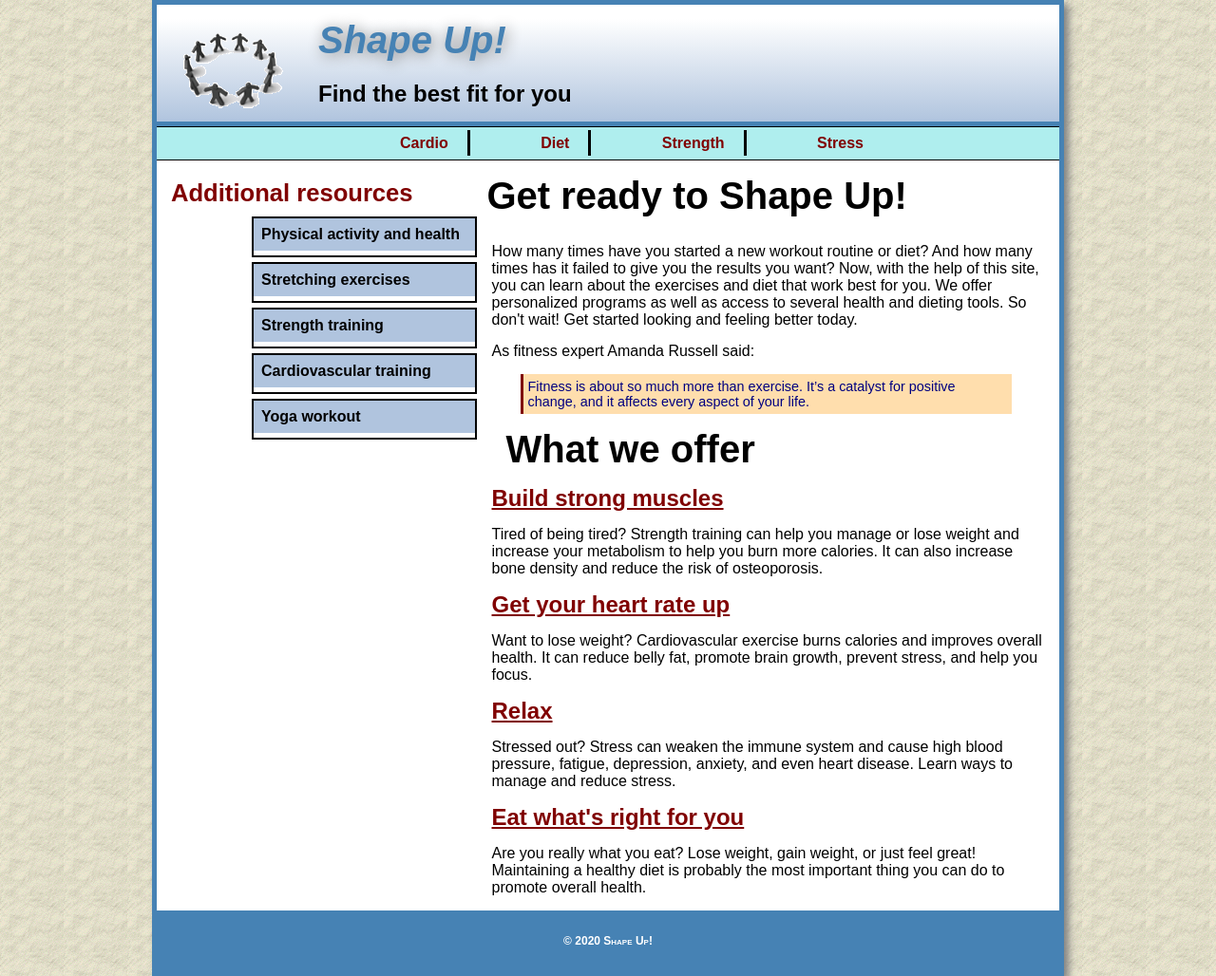
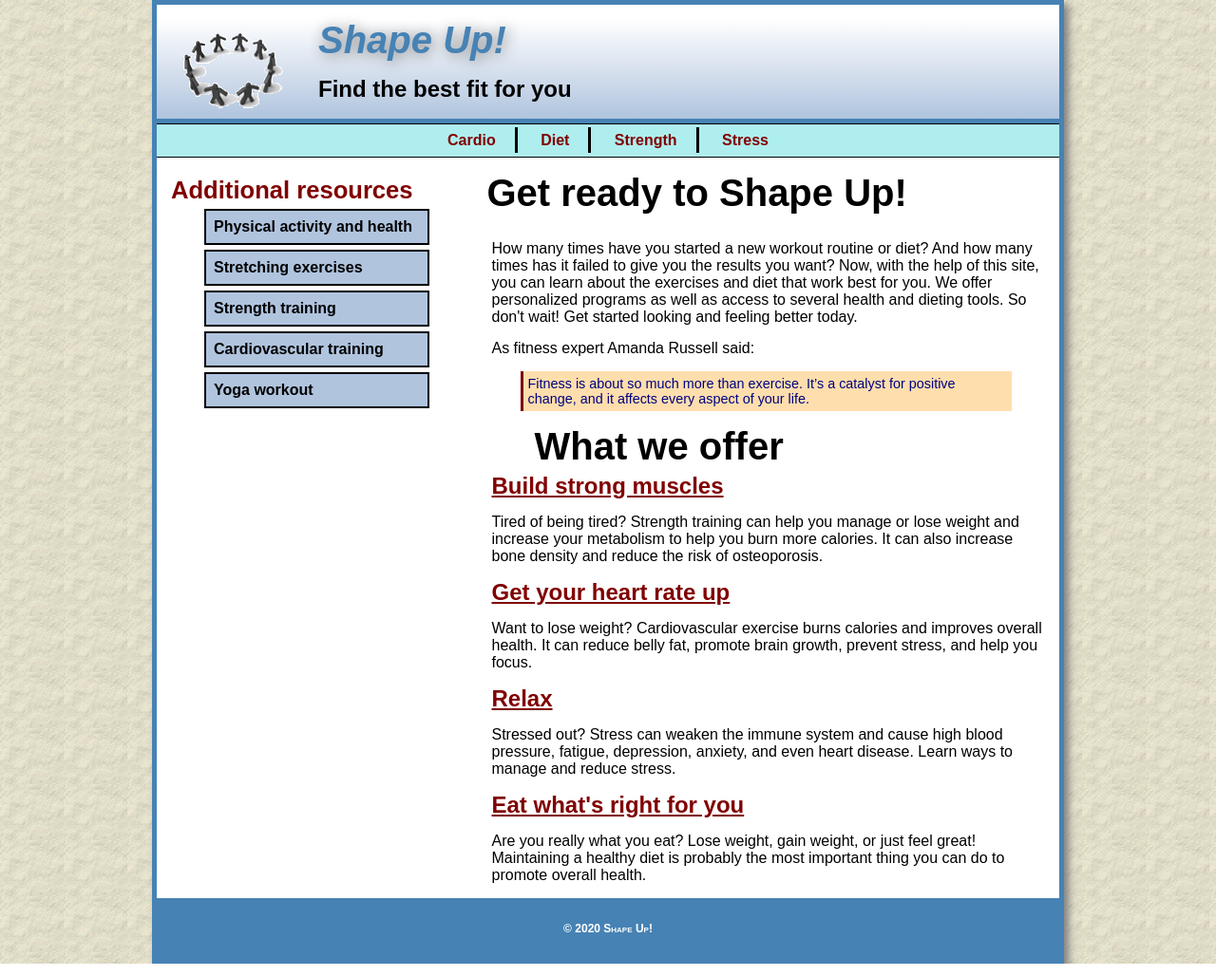
Before and after one commit to kaylawhitcher2021/Shapeup, a plain HTML site: page index.html in a window 1280 px wide. Shown: the whole page at 95% size. Drawn offline with Linux system fonts and the light colour scheme.

Commit message:
Add files via upload

```diff
--- a/index.html
+++ b/index.html
@@ -101,6 +101,7 @@ section h2, section h3, aside h2{
 /*Vertical Navigation list*/
 #nav_list ul{
   list-style: none;
+  margin-left: 50px;
 
 }
 #nav_list ul li{
@@ -147,7 +148,7 @@ section h3{
 section p {
   margin-left: 20px;
 }
-section aside, ul, h2, li{
+section h2, section h3 aside h2{
   margin-left: 50px;
   padding-bottom: 5px;
 }
```
